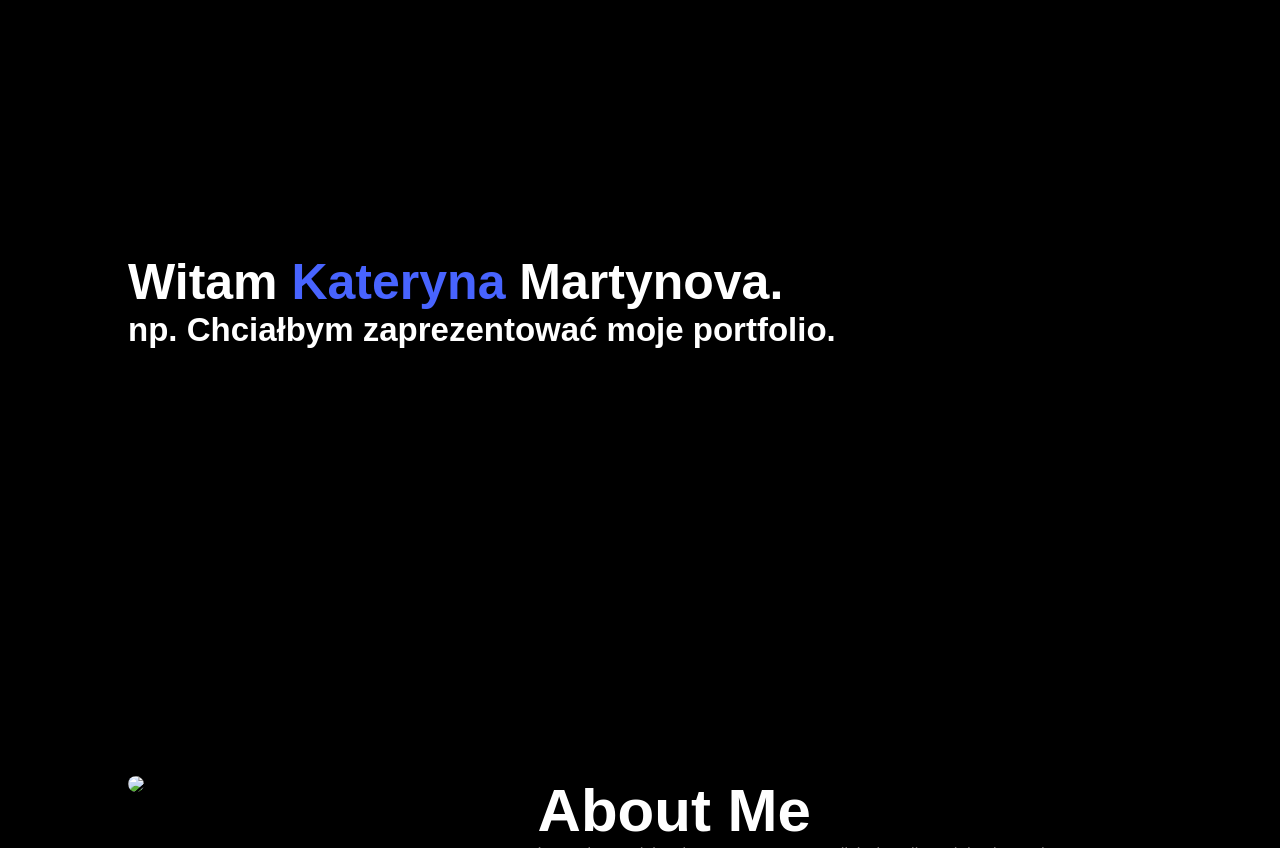
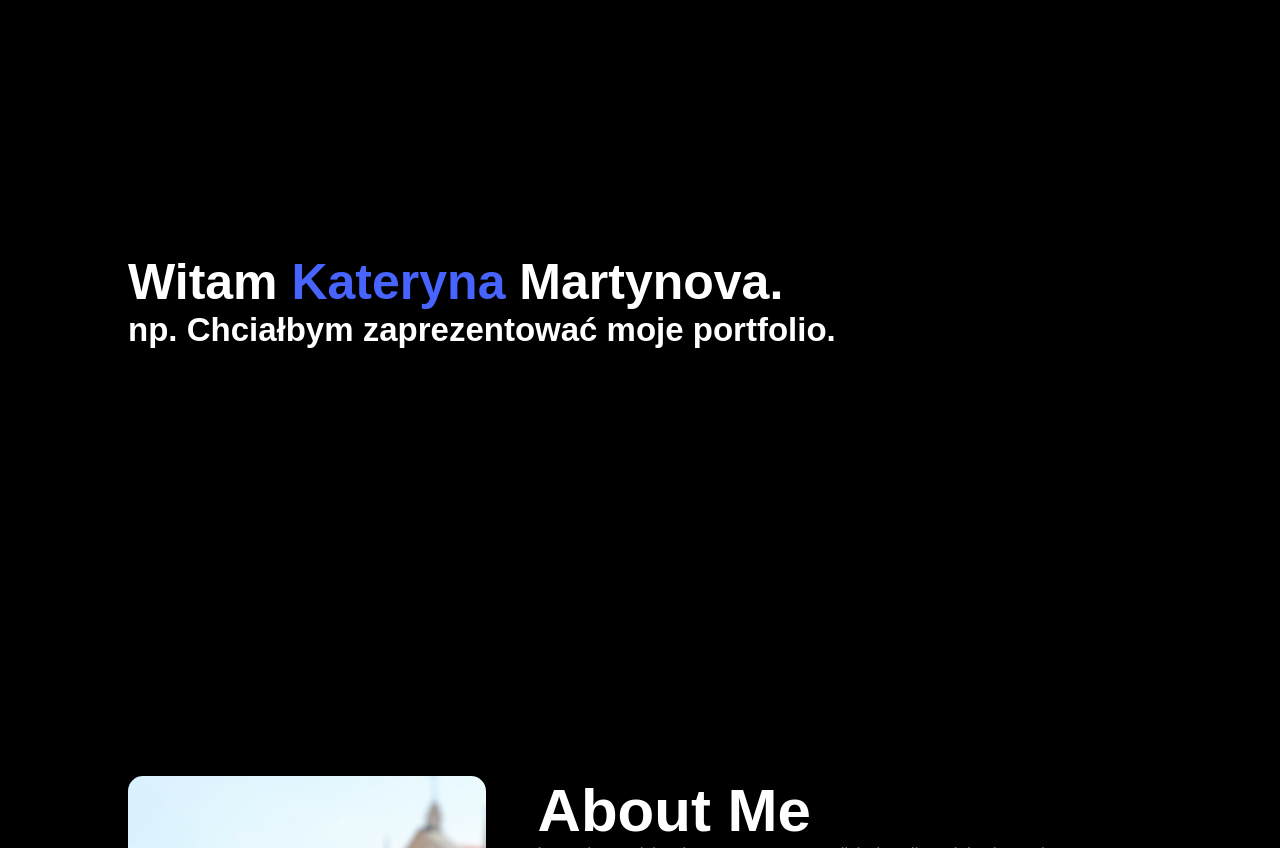
Before and after one commit to Kateryna0209/KM_MyWeb_3, a plain HTML site: page index.html in a window 1280 px wide. Shown: the part 104-952 px from the top of the page. Drawn offline with Linux system fonts and the light colour scheme.

Commit message:
Update index.html

```diff
--- a/index.html
+++ b/index.html
@@ -38,7 +38,7 @@
     <div class="container">
         <div class="row">
             <div class="about-col-1">
-                <img src="IMG_1924~2.jpg/"><!--miejsce na zdjęcie biznesowe-->
+                <img src="images/IMG_1924~2.jpg"><!--miejsce na zdjęcie biznesowe-->
             </div>
             <div class="about-col-2">
                 <h1 class="sub-title">About Me</h1>
```
